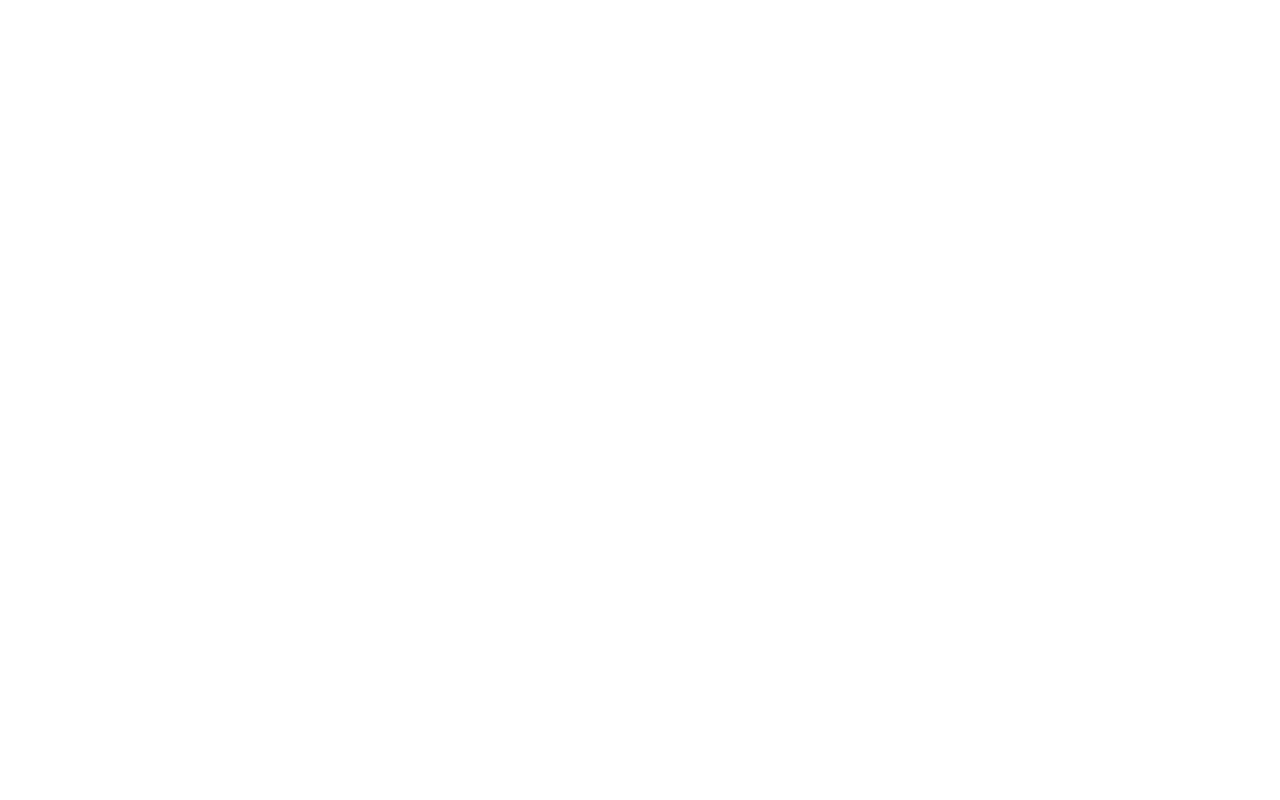
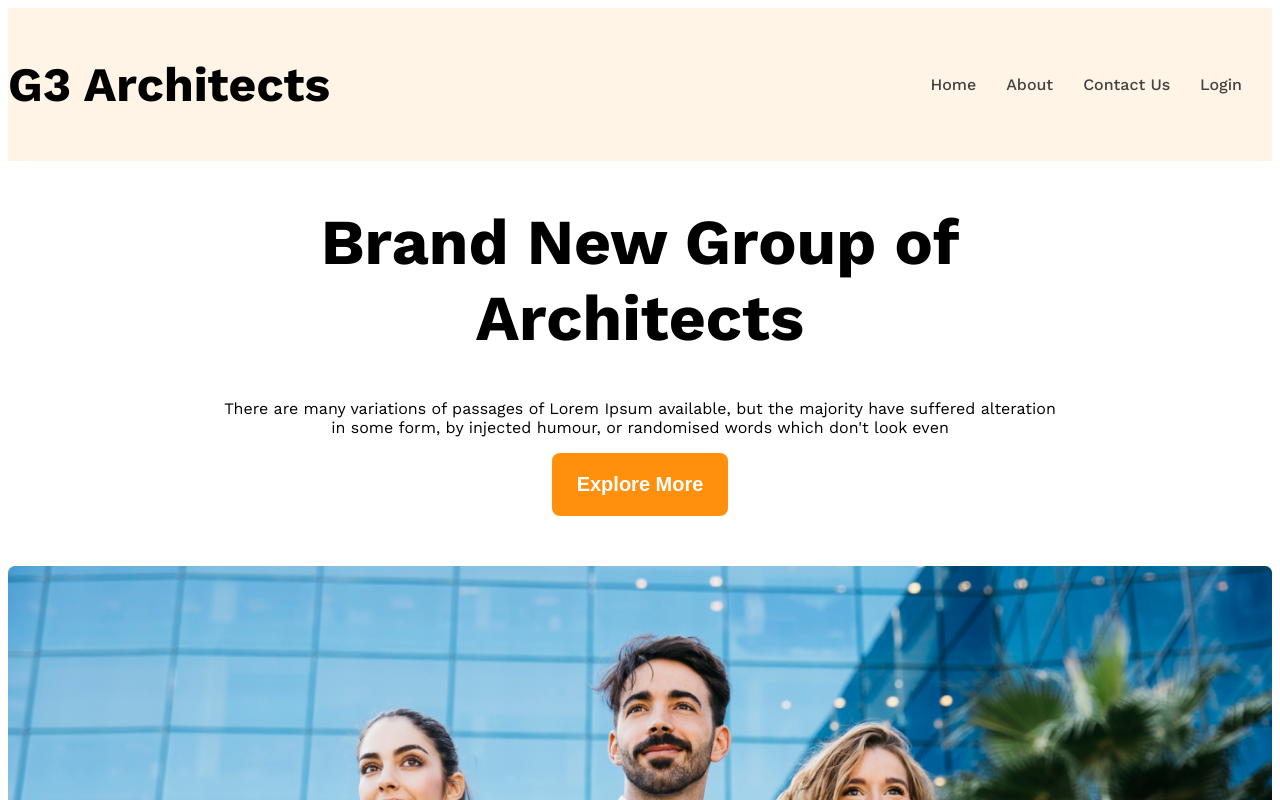
Before and after one commit to zihad2400/PH_BATCH_13_MS_02_MDL_09, a plain HTML site: page Architecture/index.html in a window 1280 px wide. Shown: the top 800 px of the page. Drawn offline with nearby package versions, Linux system fonts and the light colour scheme.

Commit message:
First Step

```diff
--- a/Architecture/Styles/architects.css
+++ b/Architecture/Styles/architects.css
@@ -0,0 +1,92 @@
+@import url('https://fonts.googleapis.com/css2?family=Work+Sans:ital,wght@0,100..900;1,100..900&display=swap');
+
+.work-sans-font {
+    font-family: "Work Sans", sans-serif;
+    font-optical-sizing: auto;
+    font-weight: 400;
+    font-style: normal;
+}
+
+
+/* shared style  */
+.bg-light{
+    background-color: rgba(255, 144, 14, 0.1);
+}
+.display-flex{
+    display: flex;
+}
+.text-gray {
+    color: #424242;
+}
+
+.text-light-gray {
+    color: #727272;
+}
+.btn-primary{
+    background-color: #FF900E;
+    color: white;
+    padding: 20px 25px;
+    font-weight: 600;
+    font-size: 1.25rem;
+    border-radius: 8px;
+    border: 0;
+}
+
+
+/* header styles  */
+/* navber related style */
+.brand{
+    font-weight: 700;
+    font-size: 3rem;
+}
+.navbar {
+justify-content: space-between;
+align-items: center;
+}
+.nav-item {
+    list-style: none;
+    margin-right: 30px;
+}
+.nav-link {
+    text-decoration: none;
+    font-weight: 500;
+
+}
+
+.navbar, .banner{
+    max-width: 1440px;
+    margin: 0 auto;
+}
+
+
+/* banner related sytle  */
+
+.banner-content{
+    max-width: 850px;
+    margin: 0 auto;
+    text-align: center;
+    margin-bottom: 50px;
+}
+.banner-title{
+    font-weight: 700;
+    font-size: 4rem;
+}
+.banner-image{
+    width: 100%;
+}
+
+
+/* responsive media quary  */
+
+
+
+@media screen and (max-width:576px) {
+
+.navbar, .nav-link{
+
+flex-direction: column;
+
+}
+
+
+}
--- a/Architecture/index.html
+++ b/Architecture/index.html
@@ -6,11 +6,33 @@
     <title>Architecture</title>
     <link rel="stylesheet" href="Styles/architects.css">
 </head>
-<body>
+<body class="work-sans-font">
 
-        <header>
+        <header class="bg-light">
+                 <nav class="navbar display-flex">
+                    <h3 class="brand">G3 Architects</h3>
+                    <ul class="nav-links display-flex">
+                        <li class="nav-item"><a href="" class="nav-link text-gray">Home</a></li>
+                        <li class="nav-item"><a href="" class="nav-link text-gray">About</a></li>
+                        <li class="nav-item"><a href="" class="nav-link text-gray">Contact Us</a></li>
+                        <li class="nav-item"><a href="" class="nav-link text-gray">Login</a></li>
+                    </ul>
+                 </nav>
+        </header>
+        <div class="banner">
+            <div class="banner-content">
+                <h1 class="banner-title">Brand New
+Group of Architects</h1>
 
-        </header>
+             <p class="banner-description">
+                There are many variations of passages of Lorem Ipsum available, but the majority have suffered alteration in some form, by injected humour, or randomised words which don't look even
+             </p>
+             <button class="btn-primary">Explore More</button>
+            </div>
+             <img class="banner-image" src="images/banner.png" alt="">
+
+
+        </div>
 
 
 
```
